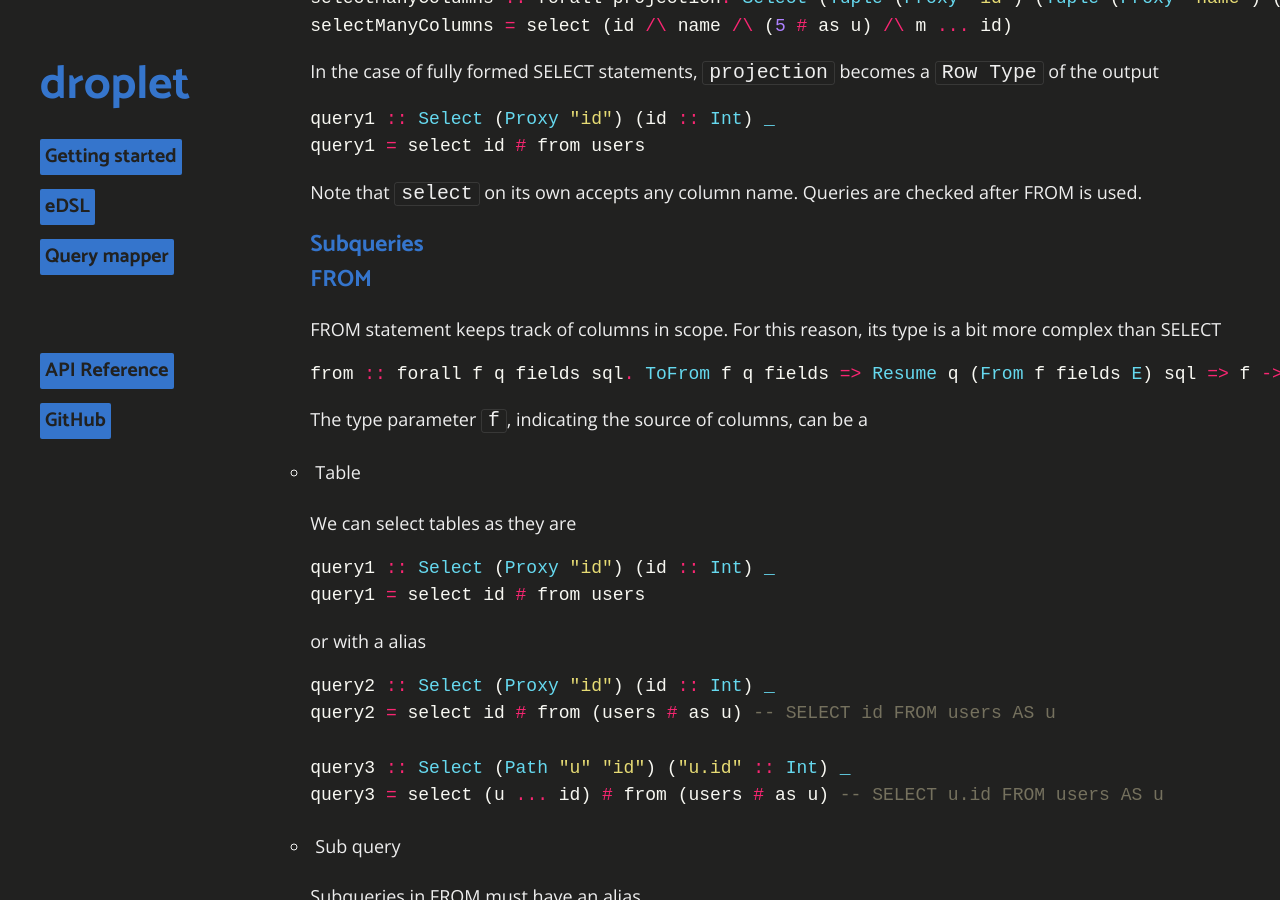
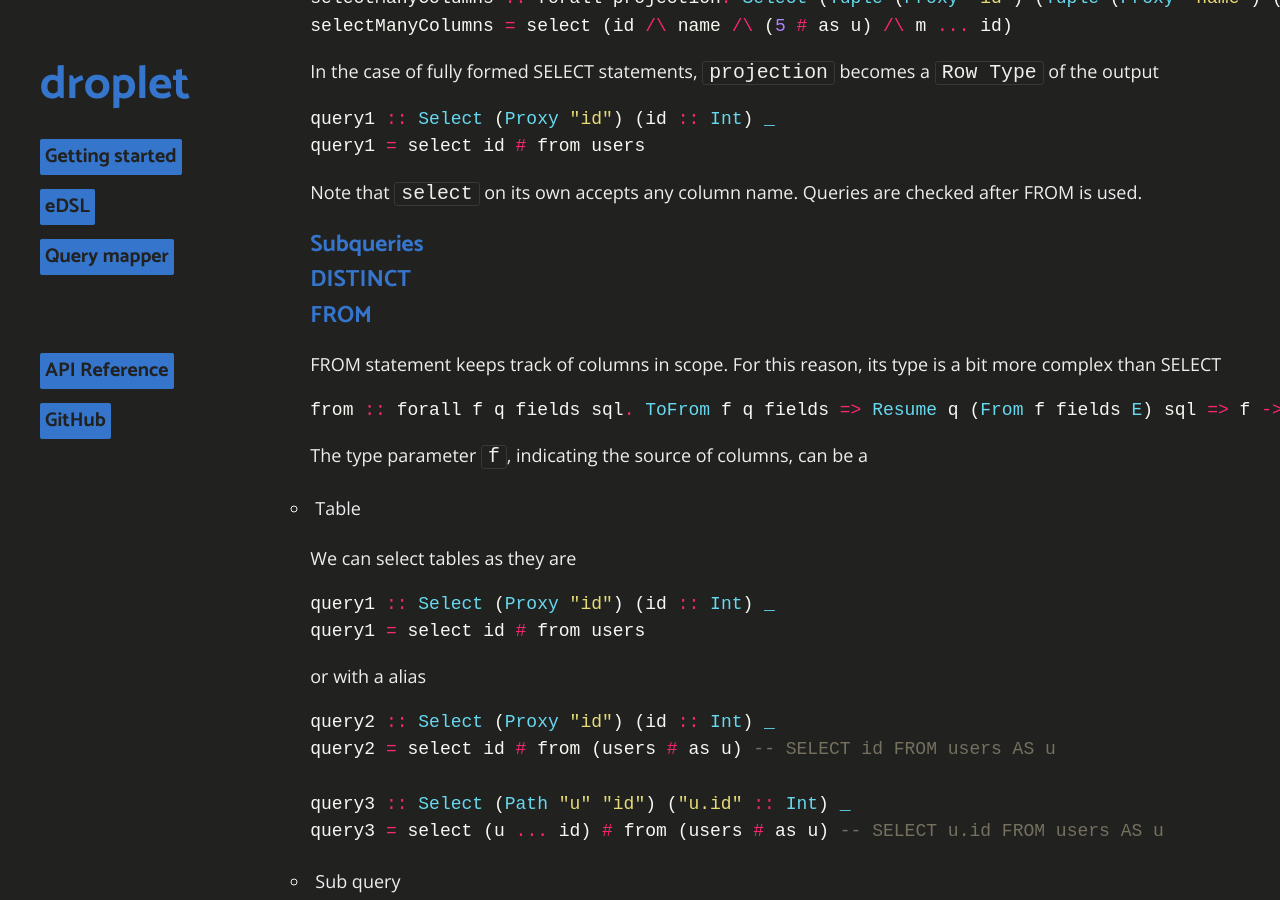
Before and after one commit to easafe/purescript-droplet, a Jekyll site: the page built from docs/edsl.md, in a window 1280 px wide and 900 px high, scrolled down 3182 px. Built offline with Jekyll 4.4.1, drawn with Linux system fonts in a browser that asks for light colours.

Commit message:
DISTINCT

```diff
--- a/docs/edsl.md
+++ b/docs/edsl.md
@@ -140,6 +140,8 @@ Note that `select` on its own accepts any column name. Queries are checked after
 
 ### Subqueries
 
+### DISTINCT
+
 ### FROM
 
 FROM statement keeps track of columns in scope. For this reason, its type is a bit more complex than SELECT
```
